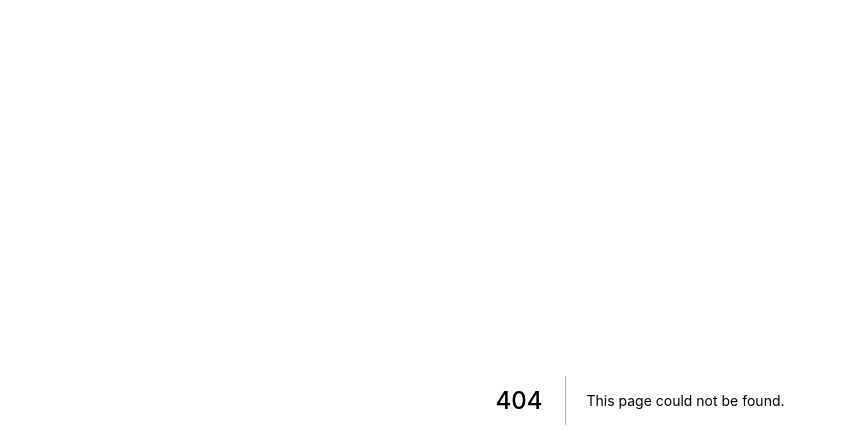
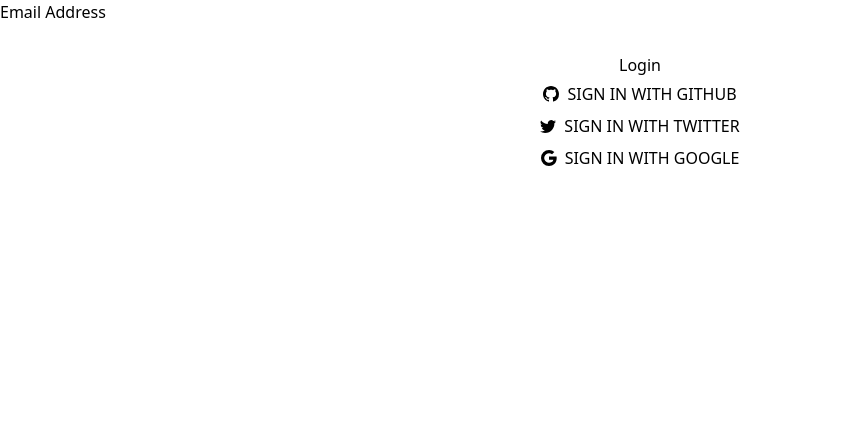
Before and after one commit to notsosimppole/aahvan-front, a Next.js app: page /auth/signin in a window 1280 px wide. Before the commit this address had no page. Shown: the top 448 px of the page, without its empty margins (0-846 px from the left). Built offline with nearby package versions, Linux system fonts and the light colour scheme; no server answers.

Commit message:
redo - regsitration done - update left

```diff
--- /dev/null
+++ b/database/connectDB.js
@@ -0,0 +1,33 @@
+// This approach is taken from https://github.com/vercel/next.js/tree/canary/examples/with-mongodb
+import { MongoClient } from 'mongodb'
+
+const uri = process.env.MONGODB_URI
+const options = {
+	useUnifiedTopology: true,
+	useNewUrlParser: true,
+}
+
+let client
+let clientPromise
+
+if (!process.env.MONGODB_URI) {
+	throw new Error('Please add your Mongo URI to .env.local')
+}
+
+if (process.env.NODE_ENV === 'development') {
+	// In development mode, use a global variable so that the value
+	// is preserved across module reloads caused by HMR (Hot Module Replacement).
+	if (!global._mongoClientPromise) {
+		client = new MongoClient(uri, options)
+		global._mongoClientPromise = client.connect()
+	}
+	clientPromise = global._mongoClientPromise
+} else {
+	// In production mode, it's best to not use a global variable.
+	client = new MongoClient(uri, options)
+	clientPromise = client.connect()
+}
+
+// Export a module-scoped MongoClient promise. By doing this in a
+// separate module, the client can be shared across functions.
+export default clientPromise
--- a/pages/_app.js
+++ b/pages/_app.js
@@ -1,9 +1,15 @@
 import '../styles/globals.css'
 import "slick-carousel/slick/slick.css";
 import "slick-carousel/slick/slick-theme.css";
+import { SessionProvider } from 'next-auth/react'
 
-function MyApp({ Component, pageProps }) {
-  return <Component {...pageProps} />
+
+function MyApp({ Component, pageProps: {session, ...pageProps} }) {
+  return (
+  <SessionProvider session={session}>
+  <Component {...pageProps} />
+  </SessionProvider>
+  )
 }
 
 export default MyApp
--- /dev/null
+++ b/pages/api/auth/[...nextauth].js
@@ -0,0 +1,42 @@
+import NextAuth from 'next-auth'
+import GithubProvider from 'next-auth/providers/github'
+// import TwitterProvider from 'next-auth/providers/twitter'
+import GoogleProvider from 'next-auth/providers/google'
+import EmailProvider from 'next-auth/providers/email'
+import { MongoDBAdapter } from '@next-auth/mongodb-adapter'
+
+import clientPromise from './../../../database/connectDB'
+
+
+
+export default NextAuth({
+	providers: [
+		// GithubProvider({
+		// 	clientId: process.env.GITHUB_ID,
+		// 	clientSecret: process.env.GITHUB_SECRET,
+		// }),
+		// TwitterProvider({
+		// 	clientId: process.env.TWITTER_CLIENT_ID,
+		// 	clientSecret: process.env.TWITTER_CLIENT_SECRET,
+		// }),
+		GoogleProvider({
+			clientId: process.env.GOOGLE_ID,
+			clientSecret: process.env.GOOGLE_SECRET,
+		}),
+		// EmailProvider({
+		// 	server: {
+		// 		host: process.env.EMAIL_SERVER_HOST,
+		// 		port: process.env.EMAIL_SERVER_PORT,
+		// 		auth: {
+		// 			user: process.env.EMAIL_SERVER_USER,
+		// 			pass: process.env.EMAIL_SERVER_PASSWORD,
+		// 		},
+		// 	},
+		// 	from: process.env.EMAIL_FROM,
+		// }),
+	],
+	pages: {
+		signIn: '/auth/signin',
+	},
+	adapter: MongoDBAdapter(clientPromise),
+})
--- /dev/null
+++ b/pages/auth/signin.js
@@ -0,0 +1,93 @@
+import React, { useState } from 'react'
+import { useRouter } from 'next/router'
+import {
+	Box,
+	Button,
+	Grid,
+	Heading,
+	VStack,
+	FormControl,
+	FormLabel,
+	FormErrorMessage,
+	FormHelperText,
+	Input,
+	chakra,
+} from '@chakra-ui/react'
+import { useSession, signIn, signOut } from 'next-auth/react'
+
+import { BsGithub, BsTwitter, BsGoogle } from 'react-icons/bs'
+
+const providers = [
+	{
+		name: 'github',
+		Icon: BsGithub,
+	},
+	{
+		name: 'twitter',
+		Icon: BsTwitter,
+	},
+	{
+		name: 'google',
+		Icon: BsGoogle,
+	},
+]
+
+const Signin = () => {
+	const { data: session, status } = useSession()
+	const { push } = useRouter()
+	const [email, setEmail] = useState('')
+
+	console.log(session)
+	if (status === 'loading') return <Heading>Checking Authentication...</Heading>
+
+	if (session) {
+		setTimeout(() => {
+			push('/')
+		}, 5000)
+
+		return <Heading>you are already signed in</Heading>
+	}
+
+	const handleOAuthSignIn = (provider) => () => signIn(provider)
+
+	const handleSubmit = (e) => {
+		e.preventDefault()
+
+		if (!email) return false
+
+		signIn('email', { email, redirect: false })
+	}
+
+	return (
+		<Box>
+			<chakra.form onSubmit={handleSubmit}>
+				<FormLabel>Email Address</FormLabel>
+				<Input
+					value={email}
+					type='email'
+					onChange={(e) => setEmail(e.target.value)}
+				/>
+
+				<Button type='submit' w='100%' my={5}>
+					Login
+				</Button>
+			</chakra.form>
+
+			<VStack>
+				{providers.map(({ name, Icon }) => (
+					<Button
+						key={name}
+						leftIcon={<Icon />}
+						onClick={handleOAuthSignIn(name)}
+						textTransform='uppercase'
+						w='100%'
+					>
+						Sign in with {name}
+					</Button>
+				))}
+			</VStack>
+		</Box>
+	)
+}
+
+export default Signin
--- /dev/null
+++ b/pages/profile.js
@@ -0,0 +1,37 @@
+import React from 'react'
+import {useSession, signIn, signOut} from 'next-auth/react'
+import {useRouter} from 'next/router'
+
+
+const Profile = () => {
+    const { data: session } = useSession()
+    const { push, asPath } = useRouter()
+
+	const handleSignOut = async () => {
+		const data = await signOut({ redirect: false, callbackUrl: '/' })
+
+		push(data.url)
+	}
+
+	const handleSignIn = () => push(`/auth/signin?callbackUrl=${asPath}`)
+  return (
+    <>
+    <div>Profile</div>
+    {
+        session ? (<>You are logged in {session.user.email}
+
+
+        <button onClick={handleSignOut}>
+            Sign Out
+        </button>
+         </>) : (<> You are not logged in
+        <button onClick={handleSignIn}>Sign In</button>
+        </>)
+    }
+
+
+     </>
+  )
+}
+
+export default Profile
```
Also changed, not shown: models/user.js (added, +12 -0 lines), package.json (+11 -0 lines), .eslintrc.json, 2 other files (tests, documents, lock files or other folders).
